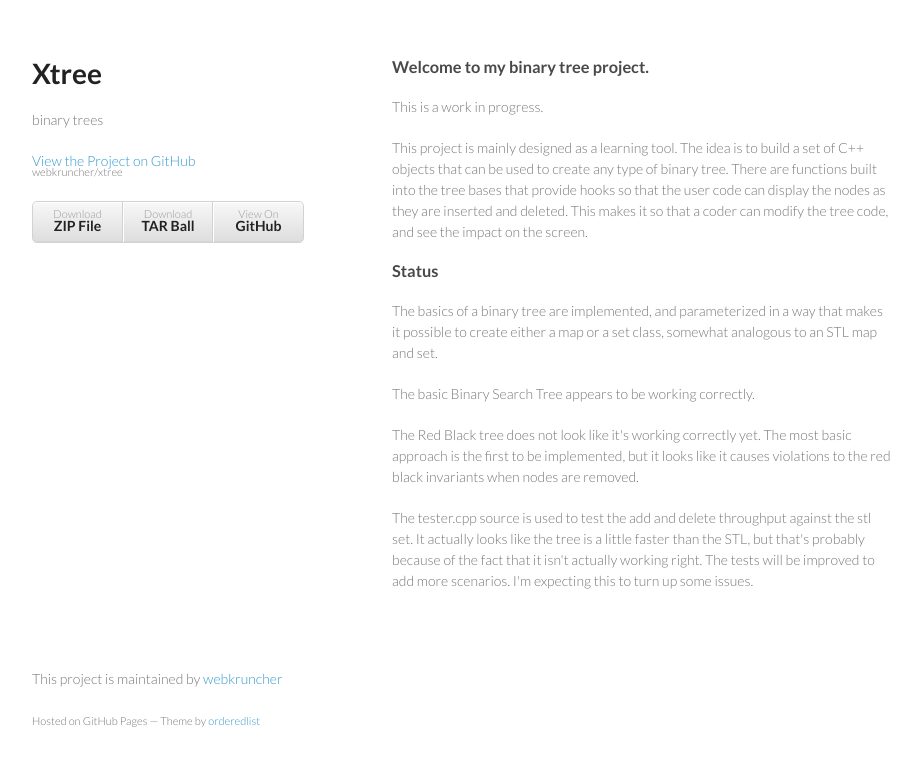
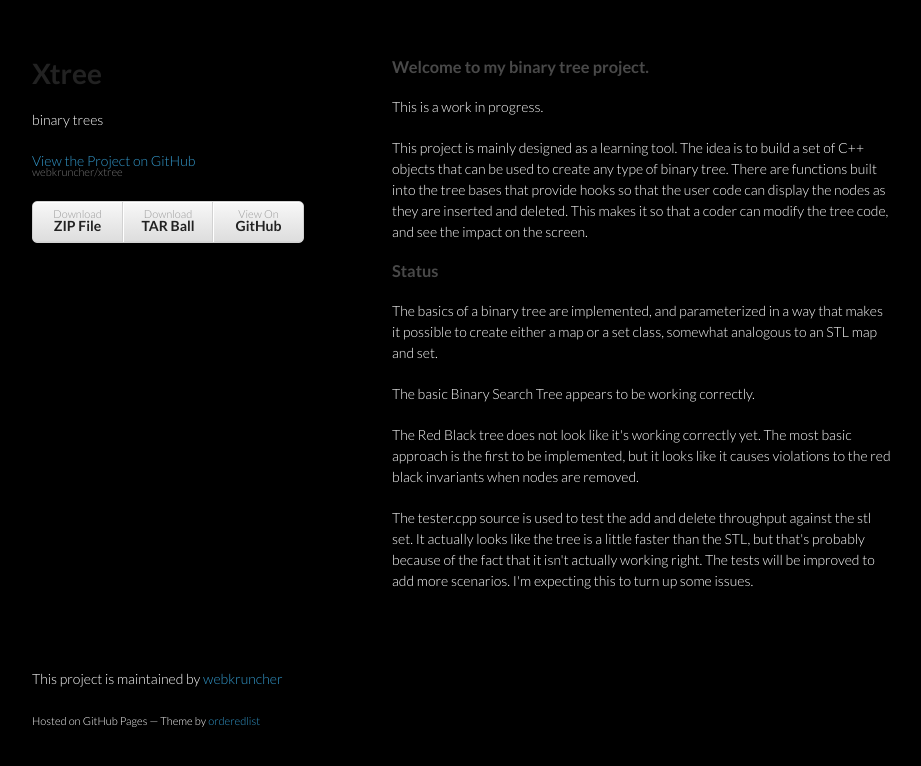
Before and after one commit to webkruncher/xtree, a plain HTML site: page index.html in a window 1280 px wide. Shown: the whole page, without its empty margins (178-1099 px from the left). Drawn offline with Linux system fonts and the light colour scheme.

Commit message:
black and white

```diff
--- a/stylesheets/styles.css
+++ b/stylesheets/styles.css
@@ -3,7 +3,8 @@
 body {
   padding:50px;
   font:14px/1.5 Lato, "Helvetica Neue", Helvetica, Arial, sans-serif;
-  color:#777;
+  color:white;
+  background:black;
   font-weight:300;
 }
 
```
